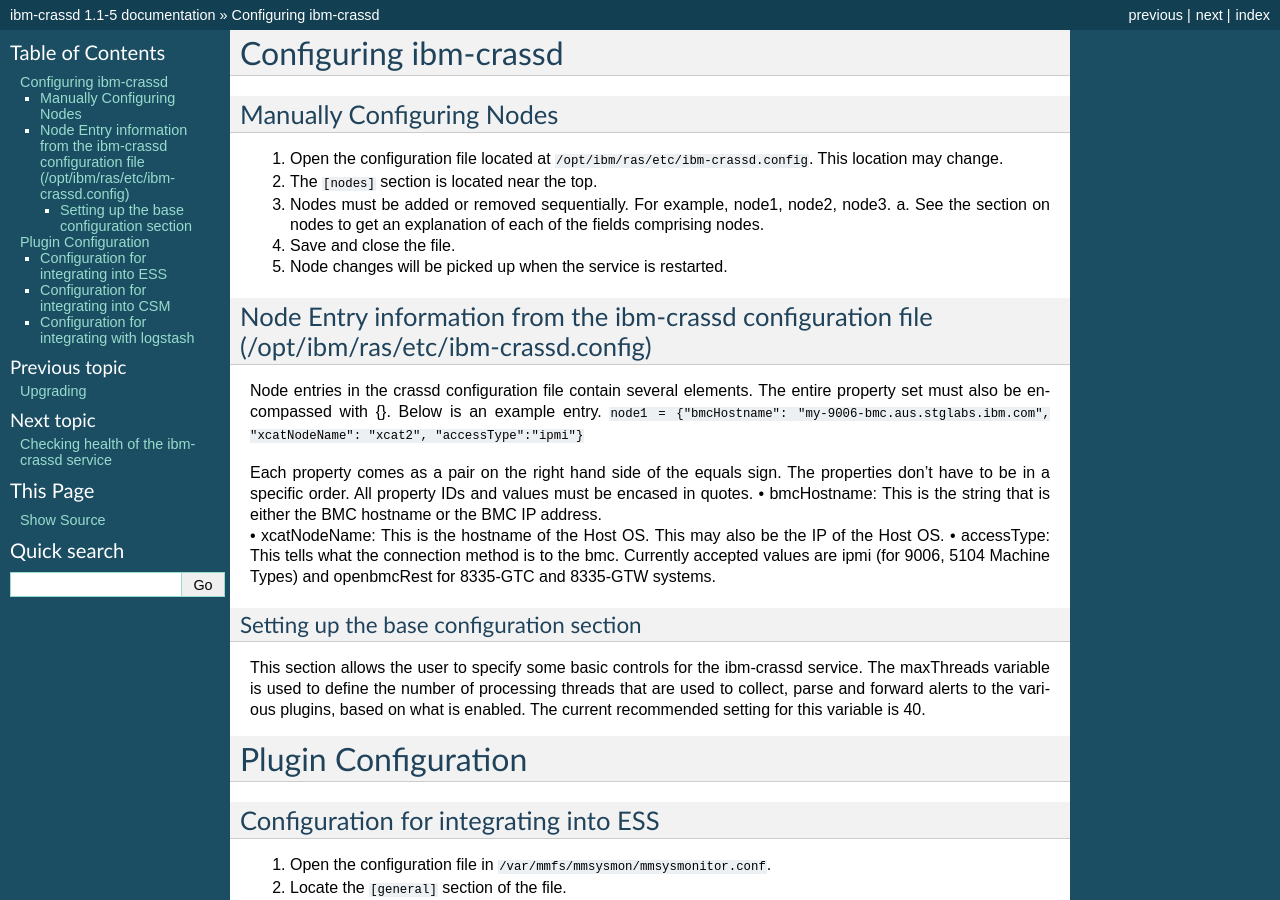
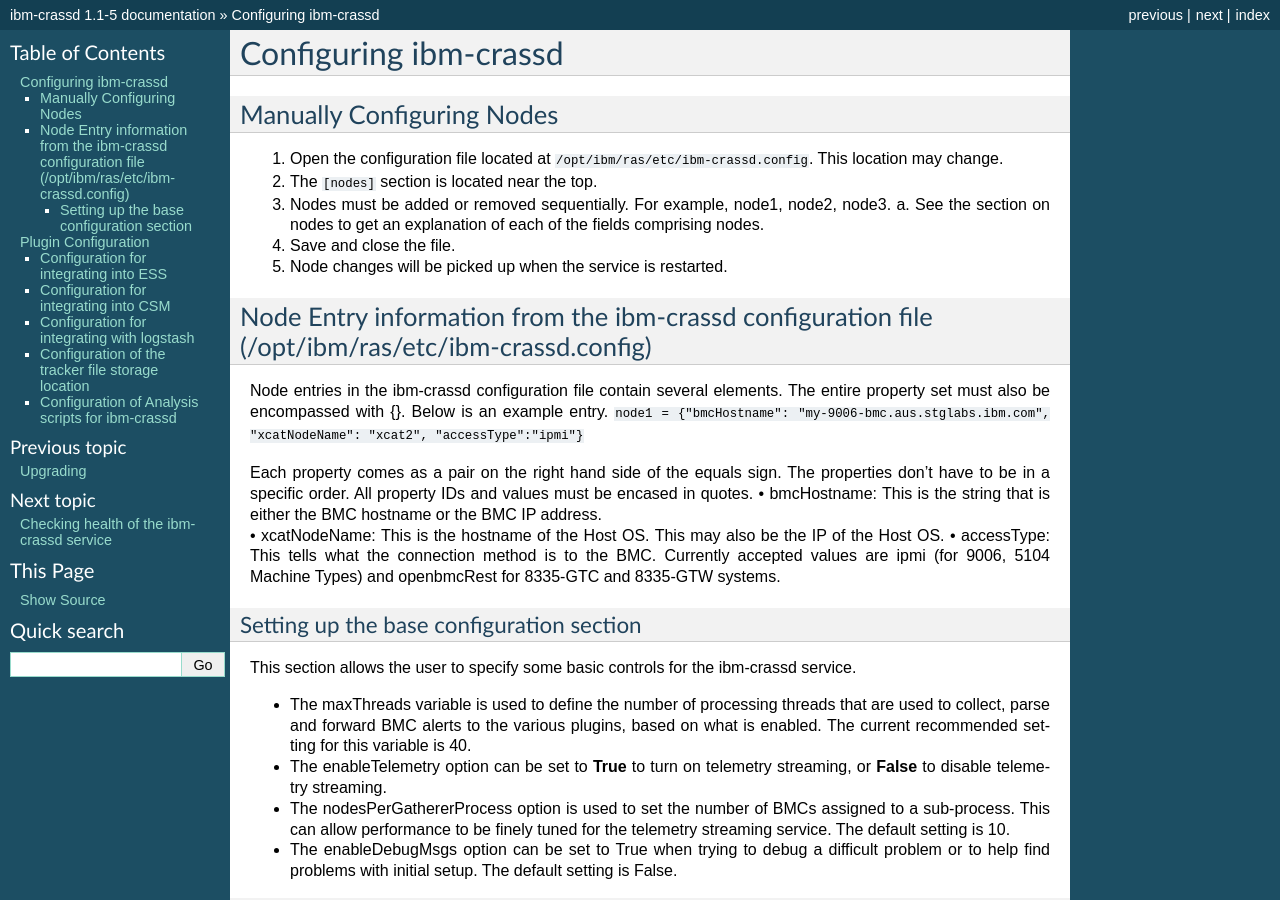
Before and after one commit to open-power-ref-design-toolkit/ibm-crassd, a Sphinx documentation site: the page built from docs/source/configuring.md, in a window 1280 px wide and 900 px high. Built offline with Sphinx 7.4.7, drawn with Linux system fonts in a browser that asks for light colours; some of the changed text lies outside the part shown.

Commit message:
Update docs for new configuration options
This adds information about new configuration capabilities with
ibm-crassd to the documentation.

Signed-off-by: Justin Thaler <thalerj@us.ibm.com>

```diff
--- a/docs/source/configuring.md
+++ b/docs/source/configuring.md
@@ -7,16 +7,19 @@
 4.	Save and close the file.
 5.	Node changes will be picked up when the service is restarted.
 ## Node Entry information from the ibm-crassd configuration file (/opt/ibm/ras/etc/ibm-crassd.config)
-Node entries in the crassd configuration file contain several elements. The entire property set must also be encompassed with {}. Below is an example entry.
+Node entries in the ibm-crassd configuration file contain several elements. The entire property set must also be encompassed with {}. Below is an example entry.
 `node1 = {"bmcHostname": "my-9006-bmc.aus.stglabs.ibm.com", "xcatNodeName": "xcat2", "accessType":"ipmi"}`
 
 Each property comes as a pair on the right hand side of the equals sign. The properties don’t have to be in a specific order. All property IDs and values must be encased in quotes.
 •	bmcHostname: This is the string that is either the BMC hostname or the BMC IP address.
 •	xcatNodeName: This is the hostname of the Host OS. This may also be the IP of the Host OS.
-•	accessType: This tells what the connection method is to the bmc. Currently accepted values are ipmi (for 9006, 5104 Machine Types) and openbmcRest for 8335-GTC and 8335-GTW systems.
+•	accessType: This tells what the connection method is to the BMC. Currently accepted values are ipmi (for 9006, 5104 Machine Types) and openbmcRest for 8335-GTC and 8335-GTW systems.
 ### Setting up the base configuration section
 This section allows the user to specify some basic controls for the ibm-crassd service.
-The maxThreads variable is used to define the number of processing threads that are used to collect, parse and forward alerts to the various plugins, based on what is enabled. The current recommended setting for this variable is 40.
+- The maxThreads variable is used to define the number of processing threads that are used to collect, parse and forward BMC alerts to the various plugins, based on what is enabled. The current recommended setting for this variable is 40.
+- The enableTelemetry option can be set to **True** to turn on telemetry streaming, or **False** to disable telemetry streaming.
+- The nodesPerGathererProcess option is used to set the number of BMCs assigned to a sub-process. This can allow performance to be finely tuned for the telemetry streaming service. The default setting is 10.
+- The enableDebugMsgs option can be set to True when trying to debug a difficult problem or to help find problems with initial setup. The default setting is False.
 
 # Plugin Configuration
 ## Configuration for integrating into ESS
@@ -58,3 +61,17 @@
 •	Specify the IP address and Port for the logstash service. The defaults are specified.
 7.	Save and close the file.
 8.	Start the service with `systemctl start ibm-crassd`. It is also recommended to enable the service so it starts automatically when the Host OS starts. This is done using the command `systemctl enable ibm-crassd`
+
+## Configuration of the tracker file storage location
+Configuring where to put tracker files can be found under the section of [lastReports]. This directory is also used to specify where the configuration file for ibm-crassd is located. The default location is **/opt/ibm/ras/etc**
+To support multiple tracker and configuration files in the same storage location (directory), it is imperative to name the tracker and configuration files with the format **<nodewithcrassd_hostname>.ibm-crassd.config**. The ibm-crassd service places highest priority when the hostname.ibm-crassd.config file name format is used.
+
+## Configuration of Analysis scripts for ibm-crassd
+Deep analysis of alerts is sometimes wanted or desired. The ibm-crassd service supports this behavior by allowing the creation of analysis files, and then adding configuration options for them.
+To create and run analysis scripts, a few things must be done.
+1. Create a python module, with the following name format analyze**<alertID>**.py.
+2. Add a configuration option to ibm-crassd.config file under the analysis section using the following format **<alertID>**=**option**.
+3. Configure the setting to one of the following three options.
+	- clear - This option, after a positive analysis return, will have ibm-crassd delete the alert from the BMC which surfaced it.
+	- filter - This option, will only cause ibm-crassd to filter the alert so it's not sent to the varying reporting plugins. It will leave the alert on the BMC.
+	- disable - This option will prevent the analysis script from being run, and the alert will be forwarded as normal.
```
